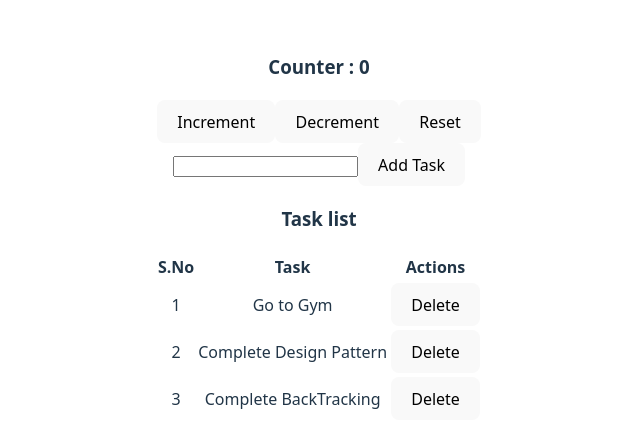
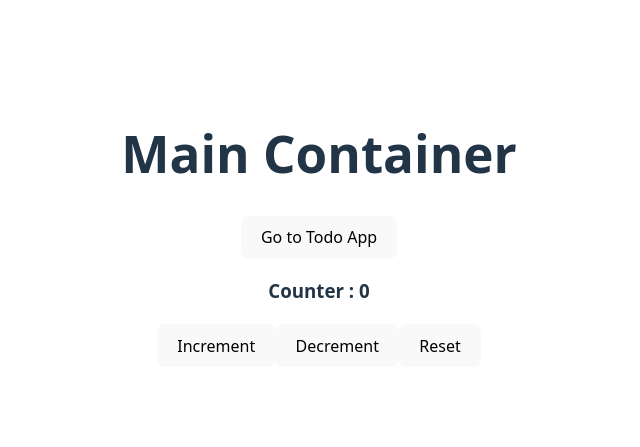
Before and after one commit to Shiv392/React-Redux-, a React (Vite) app in the folder react-redux/: page / in a window 1280 px wide. Shown: the part 171-618 px from the top of the page, without its empty margins (321-961 px from the left). Built offline with nearby package versions, Linux system fonts and the light colour scheme.

Commit message:
added router and lazy loading

```diff
--- a/react-redux/package.json
+++ b/react-redux/package.json
@@ -11,7 +11,8 @@
   },
   "dependencies": {
     "react": "^19.0.0",
-    "react-dom": "^19.0.0"
+    "react-dom": "^19.0.0",
+    "react-router-dom": "^7.5.1"
   },
   "devDependencies": {
     "@eslint/js": "^9.22.0",
--- a/react-redux/src/App.jsx
+++ b/react-redux/src/App.jsx
@@ -1,19 +1,25 @@
 import './App.css';
+import { BrowserRouter, Route, Routes } from 'react-router-dom';
 import { Provider } from 'react-redux';
 import { store } from './store/store';
-import Counter from './components/Counter/Counter';
-import TodoContainer from './components/Todoapp';
+import { lazy } from 'react';
+
+const Counter=lazy(()=> import('./components/Counter/Counter'));
+const Todoapp=lazy(()=> import('./components/Todoapp/index'));
+const Home = lazy(()=> import('./components/index'));
 
 function App() {
-
-
   return (
-    <Provider store={store}>
-      <>
-     <Counter />
-     <TodoContainer />
-      </>
-    </Provider>
+   <Provider store={store}>
+   <BrowserRouter>
+   <Routes>
+   <Route path='/' element={<Home />}>
+   <Route path='/' element={<Counter />}></Route>
+   <Route path ='/todoapp' element={<Todoapp />}></Route>
+   </Route>
+   </Routes>
+   </BrowserRouter>
+   </Provider>
   )
 }
 
--- /dev/null
+++ b/react-redux/src/components/index.jsx
@@ -0,0 +1,31 @@
+import React, { useEffect, useState } from 'react';
+import { Outlet, useNavigate } from 'react-router-dom';
+import { useLocation } from 'react-router-dom';
+
+const Container=()=>{
+    const location = useLocation();
+    const { hash, pathname, search } = location;
+    console.log('data---->',pathname);
+    const [toggle,setToggle]=useState(false);
+    const navigate=useNavigate();
+
+    useEffect(()=>{
+        setToggle(pathname=='/' ? true : false);
+    },[pathname]);
+
+    const handleClick=()=>{
+    toggle ? navigate('/todoapp') : navigate('/');
+    setToggle(!toggle);
+    }
+
+  return(
+    <div>
+        <h1>Main Container</h1>
+        <div>
+           <button onClick={()=> handleClick()}>Go to {toggle ? 'Todo App' : 'Counter'}</button>
+        </div>
+        <Outlet />
+    </div>
+)
+}
+export default Container;
```
Also changed, not shown: 1 other file (tests, documents, lock files or other folders).
